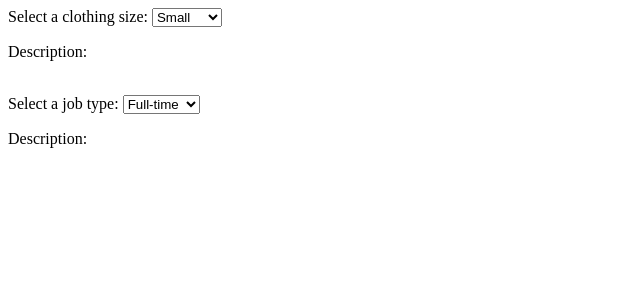
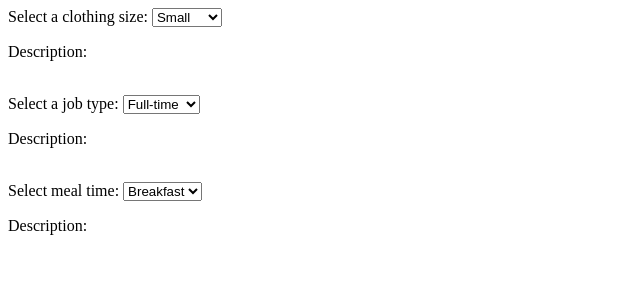
Before and after one commit to 7vTr0x7/React.js-2, a React (Vite) app in the folder IR4.6_HW2/: page / in a window 1280 px wide. Shown: the top 300 px of the page, without its empty margins (0-640 px from the left). Built offline with nearby package versions, Linux system fonts and the light colour scheme.

Commit message:
IR4.6_HW2 - changes

```diff
--- a/IR4.6_HW2/src/App.jsx
+++ b/IR4.6_HW2/src/App.jsx
@@ -1,6 +1,7 @@
 import React from "react";
 import SelectClothingSize from "./components/SelectClothingSize";
 import SelectJobType from "./components/SelectJobType";
+import SelectMealTime from "./components/SelectMealTime";
 
 const App = () => {
   return (
@@ -8,6 +9,8 @@ const App = () => {
       <SelectClothingSize />
       <br />
       <SelectJobType />
+      <br />
+      <SelectMealTime />
     </div>
   );
 };
--- a/IR4.6_HW2/src/components/SelectJobType.jsx
+++ b/IR4.6_HW2/src/components/SelectJobType.jsx
@@ -6,9 +6,9 @@ const SelectJobType = () => {
 
   const typeSelectHandler = (e) => {
     setJobType(e.target.value);
-    if (jobType === "Full-time") {
+    if (e.target.value === "Full-time") {
       setText("Employment for a standard 40-hours workweek");
-    } else if (jobType === "Part-time") {
+    } else if (e.target.value === "Part-time") {
       setText("Employment for  less than a standard workweek");
     } else {
       setText("Temporary employment for specific project or period");
--- /dev/null
+++ b/IR4.6_HW2/src/components/SelectMealTime.jsx
@@ -0,0 +1,32 @@
+import React, { useState } from "react";
+
+const SelectMealTime = () => {
+  const [meal, setMeal] = useState("");
+  const [text, setText] = useState("");
+
+  const mealSelectHandler = (e) => {
+    setMeal(e.target.value);
+
+    if (meal === "Breakfast") {
+      setText("Morning meal typically eaten before starting the day");
+    } else if (meal === "Lunch") {
+      setText("Midday meal typically eaten around noon");
+    } else {
+      setText("Evening meal typically eaten at the end of the day");
+    }
+  };
+
+  return (
+    <div>
+      <label htmlFor="mealSelect">Select meal time: </label>
+      <select id="mealSelect" onChange={mealSelectHandler}>
+        <option value="Breakfast">Breakfast</option>
+        <option value="Lunch">Lunch</option>
+        <option value="Dinner">Dinner</option>
+      </select>
+      <p>Description: {text && `${meal} - ${text}`}</p>
+    </div>
+  );
+};
+
+export default SelectMealTime;
```
